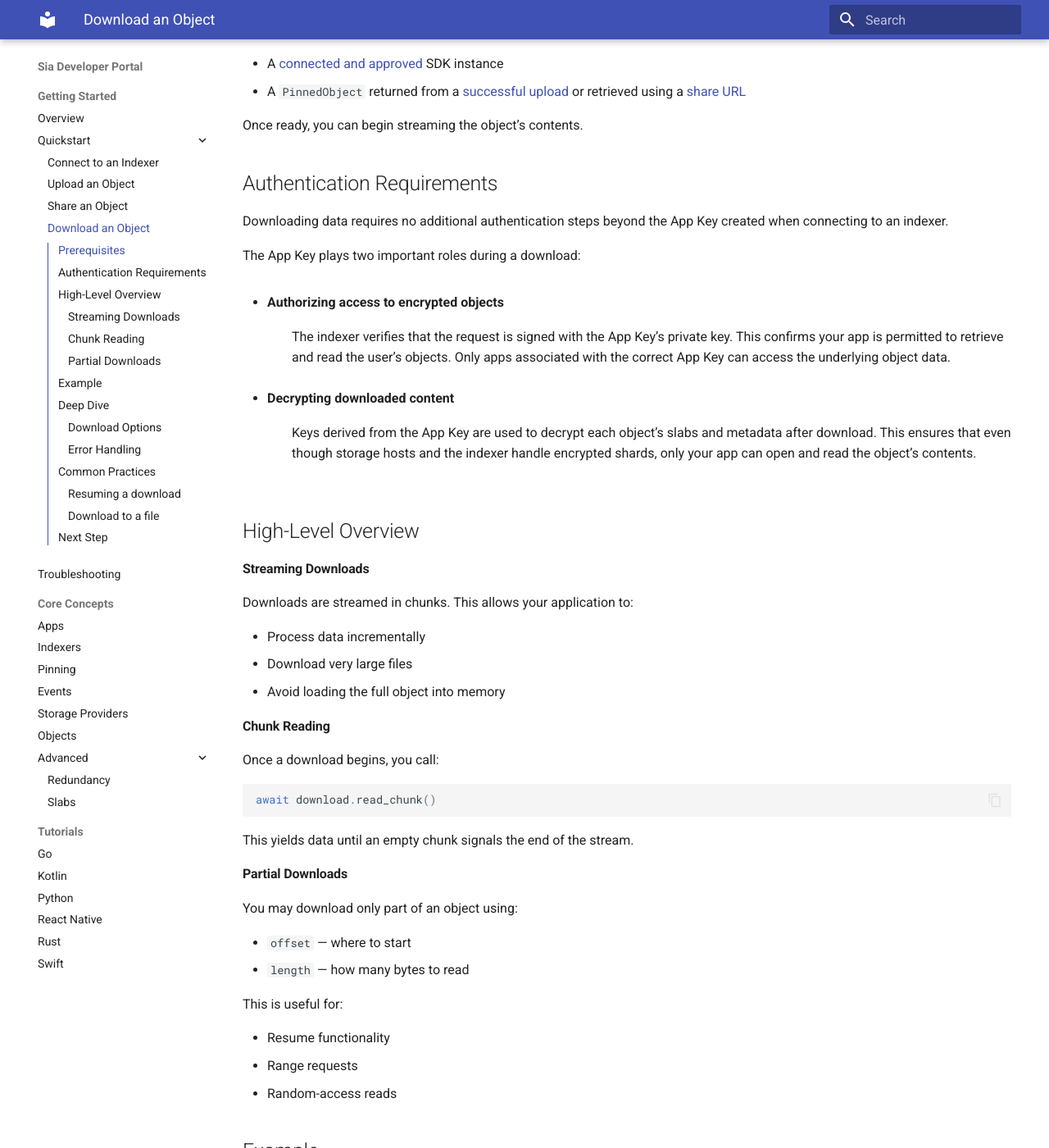
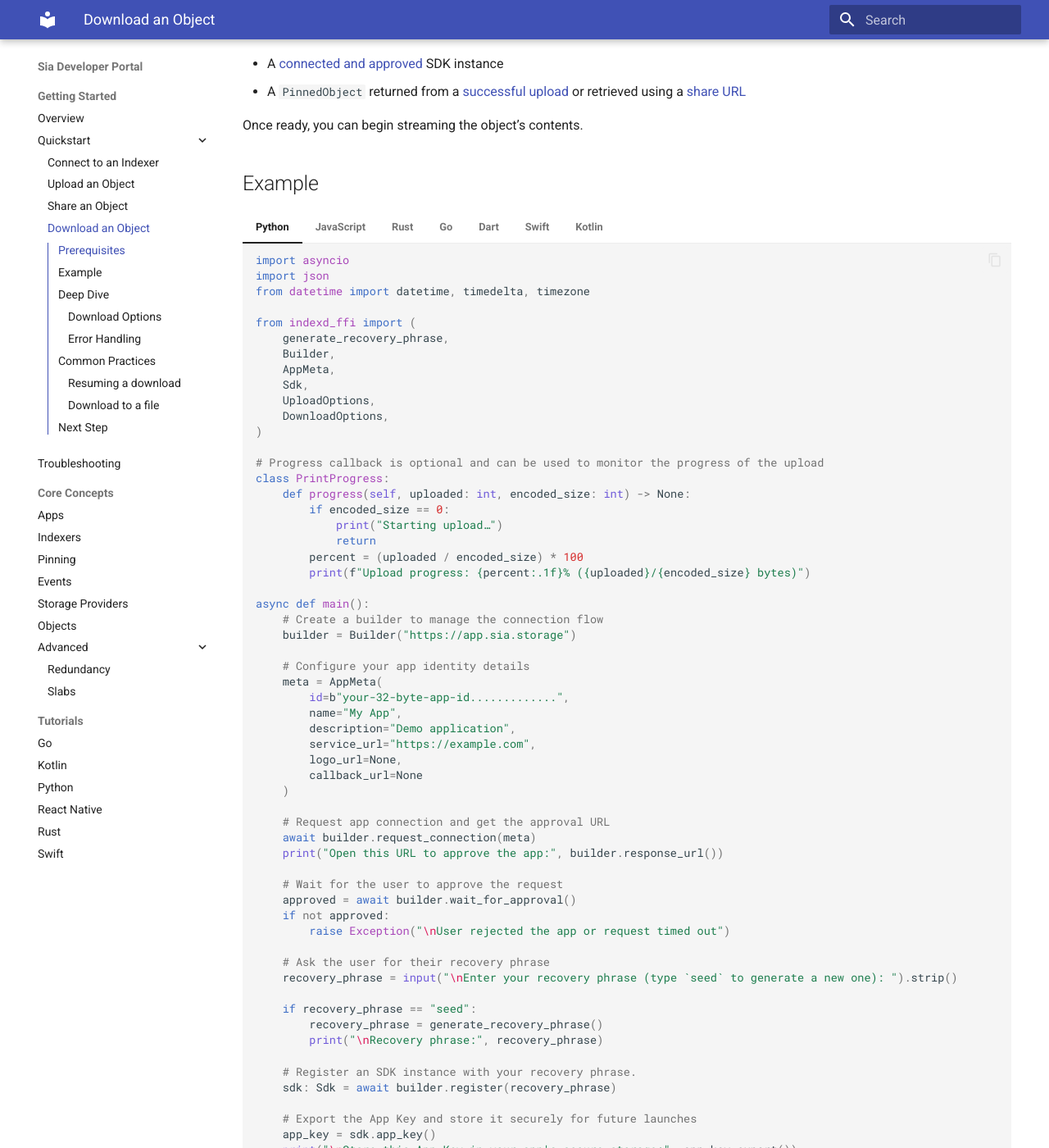
Before and after one commit to SiaFoundation/developer-portal, an MkDocs documentation site: the page built from docs/getting-started/quickstart/download-an-object.md, in a window 1280 px wide and 1400 px high, scrolled down 391 px. Shown: the whole window at 82% size. Built offline with MkDocs 1.6.1 and Material for MkDocs 9.7.7, drawn with Linux system fonts in a browser that asks for light colours; some of the changed text lies outside the part shown.

Commit message:
Removed `Authenticatin Requirements` and `High-Level Overview` from:  - `upload-an-object.md`  - `share-an-object.md`  - `upload-an-object.md`

````diff
--- a/docs/getting-started/quickstart/download-an-object.md
+++ b/docs/getting-started/quickstart/download-an-object.md
@@ -12,55 +12,6 @@
   * A `PinnedObject` returned from a [successful upload](./upload-an-object.md) or retrieved using a [share URL](./share-an-object.md)
 
 Once ready, you can begin streaming the object’s contents.
-
-## Authentication Requirements
-
-Downloading data requires no additional authentication steps beyond the App Key created when connecting to an indexer.
-
-The App Key plays two important roles during a download:
-
-* **Authorizing access to encrypted objects**
-:   The indexer verifies that the request is signed with the App Key’s private key.
-    This confirms your app is permitted to retrieve and read the user’s objects.
-    Only apps associated with the correct App Key can access the underlying object data.
-
-* **Decrypting downloaded content**
-:   Keys derived from the App Key are used to decrypt each object’s slabs and metadata after download.
-    This ensures that even though storage hosts and the indexer handle encrypted shards,
-    only your app can open and read the object’s contents.
-
-## High-Level Overview
-
-#### Streaming Downloads
-
-Downloads are streamed in chunks. This allows your application to:
-
-* Process data incrementally
-* Download very large files
-* Avoid loading the full object into memory
-
-#### Chunk Reading
-
-Once a download begins, you call:
-
-```python
-await download.read_chunk()
-```
-
-This yields data until an empty chunk signals the end of the stream.
-
-#### Partial Downloads
-
-You may download only part of an object using:
-
-* `offset` — where to start
-* `length` — how many bytes to read
-
-This is useful for:
-
-* Resume functionality
-* Range requests
-* Random-access reads
 
 ## Example
 
@@ -89,10 +40,6 @@
             print(f"Upload progress: {percent:.1f}% ({uploaded}/{encoded_size} bytes)")
 
     async def main():
-        #-------------------------------------------------------
-        # CONNECT TO AN INDEXER
-        #-------------------------------------------------------
-
         # Create a builder to manage the connection flow
         builder = Builder("https://app.sia.storage")
 
````
Also changed, not shown: docs/getting-started/quickstart/connect-to-an-indexer.md (+1 -16 lines), docs/getting-started/quickstart/share-an-object.md (+10 -56 lines), docs/getting-started/quickstart/upload-an-object.md (+0 -40 lines).
